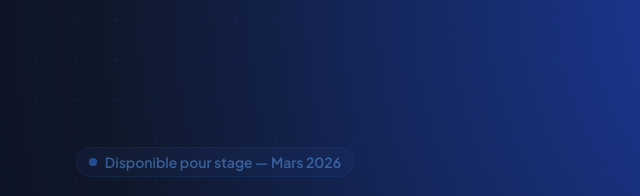
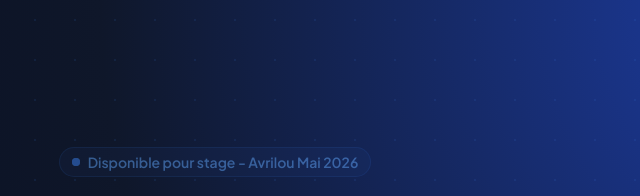
Before and after one commit to ycsadick/Portfolio, a plain HTML site: page index.html in a window 1280 px wide. Shown: the top 196 px of the page, 425-1065 px from the left. Drawn offline with nearby package versions, Linux system fonts and the light colour scheme.

Commit message:
Mise à jour

```diff
--- a/index.html
+++ b/index.html
@@ -27,7 +27,7 @@
                 <span class="animate-ping absolute inline-flex h-full w-full rounded-full bg-blue-400 opacity-75"></span>
                 <span class="relative inline-flex rounded-full h-2 w-2 bg-blue-500"></span>
             </span>
-            Disponible pour stage — Mars 2026
+            Disponible pour stage - Avrilou Mai 2026
         </div>
 
         <h1 class="text-5xl md:text-7xl font-extrabold mb-6 tracking-tight text-white">
```
